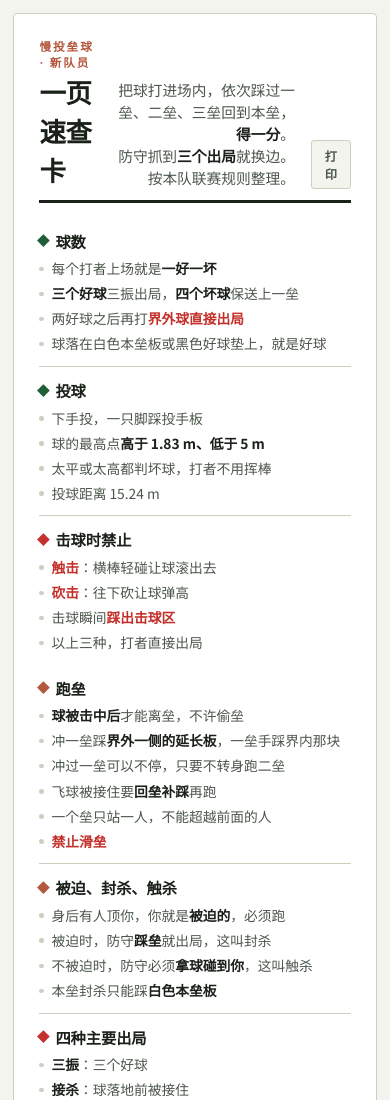
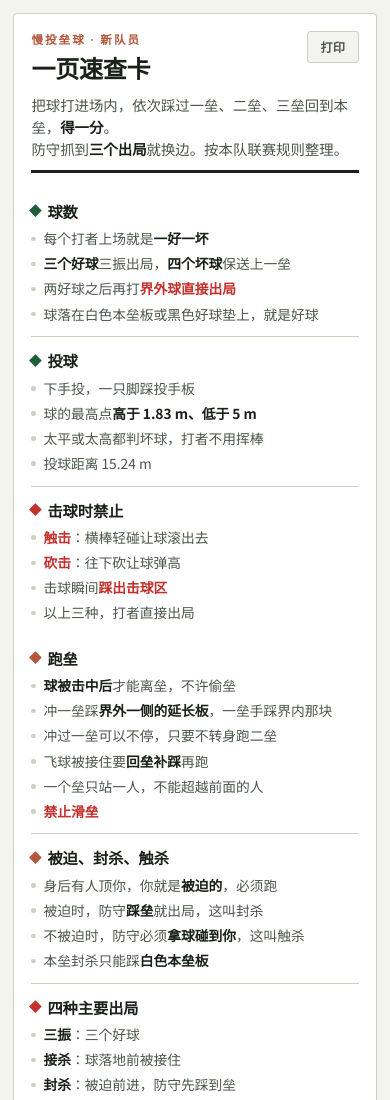
Before and after one commit to atticussssssss/softball-rules-class, a plain HTML site: page 课后发给队员/速查卡.html in a window 390 px wide. Shown: the top 1100 px of the page. Drawn offline with Linux system fonts and the light colour scheme.

Commit message:
速查卡手机端顶部改成堆叠
原来标题和那段说明在一行里抢宽度，手机上标题被压成一列一个字。

Co-Authored-By: Claude Opus 5 <noreply@anthropic.com>

```diff
--- a/课后发给队员/速查卡.html
+++ b/课后发给队员/速查卡.html
@@ -46,7 +46,16 @@ li em{font-style:normal;color:var(--out);font-weight:700}
 .foot{margin-top:.8rem;border-top:1px solid var(--line);padding-top:.6rem;
   font-size:.74rem;color:var(--ink3);display:flex;gap:1rem;flex-wrap:wrap;justify-content:space-between}
 
-@media (max-width:820px){ .grid{grid-template-columns:minmax(0,1fr)} body{padding:.8rem} }
+@media (max-width:820px){
+  .grid{grid-template-columns:minmax(0,1fr)}
+  body{padding:.8rem}
+  .sheet{padding:1.1rem 1.1rem .9rem}
+  .top{flex-wrap:wrap;align-items:flex-start;gap:.6rem}
+  .top h1{font-size:1.5rem}
+  .top .one{margin-left:0;text-align:left;max-width:none;width:100%;order:3;font-size:.9rem}
+  #print{margin-left:auto}
+  .foot{gap:.5rem}
+}
 @media print{
   @page{size:A4;margin:10mm}
   body{background:#FFFFFF;padding:0}
```
